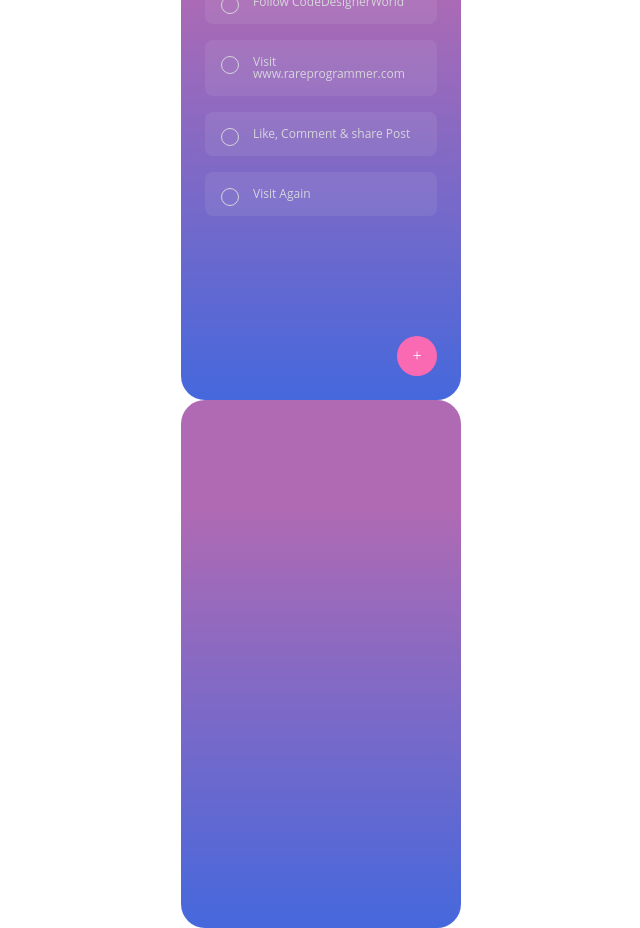
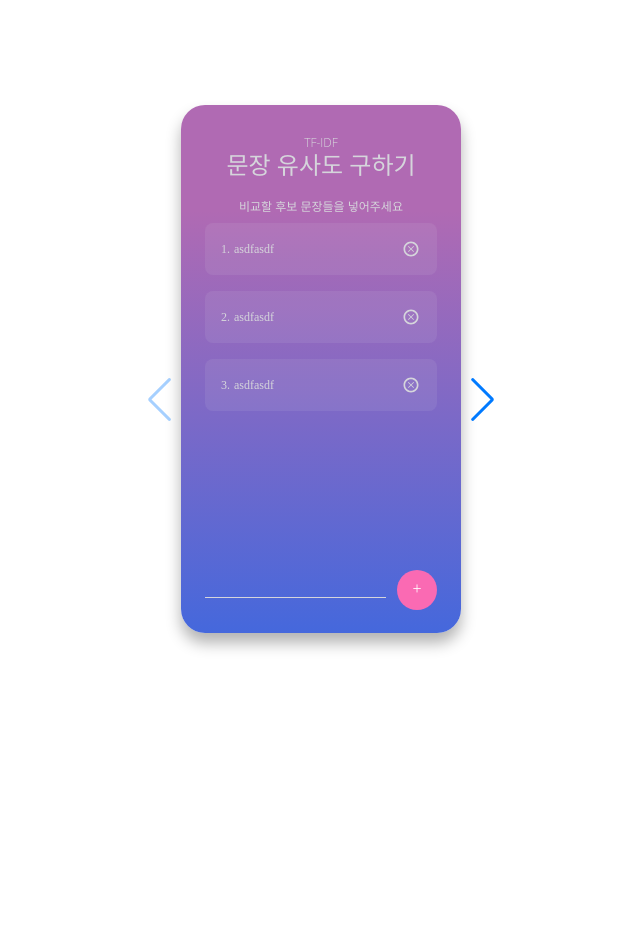
Before and after one commit to MIDUBANG/Korean-Sentence-Similarity-Client, a React (Create React App) app: page / in a window 1280 px wide. Shown: the whole page, without its empty margins (319-959 px from the left). After the commit the page ends 800 px from the top, so only its background shows below. Built offline with nearby package versions, Linux system fonts and the light colour scheme.

Commit message:
feat : 기능 구현 완료

```diff
--- a/package.json
+++ b/package.json
@@ -9,9 +9,11 @@
     "axios": "^1.1.3",
     "react": "^18.2.0",
     "react-dom": "^18.2.0",
+    "react-icons": "^4.6.0",
     "react-router-dom": "^6.4.3",
     "react-scripts": "5.0.1",
     "styled-components": "^5.3.6",
+    "swiper": "^8.4.4",
     "web-vitals": "^2.1.4"
   },
   "scripts": {
--- a/src/App.css
+++ b/src/App.css
@@ -1,12 +1,4 @@
 @charset "UTF-8";
-.flex-center,
-.add__item,
-.list__item-complete:before,
-body {
-  display: flex;
-  align-items: center;
-  justify-content: center;
-}
 
 :root {
   --bgColor: #ffffff;
@@ -17,6 +9,46 @@ body {
   --addBtnTextColor: #ffffff;
   --tickColor: #ffffff;
 }
+
+/*CONTAINERS*/
+body {
+  height: 100%;
+
+  background: var(--bgColor);
+
+  margin: 0;
+
+  display: flex;
+  align-items: center;
+  justify-content: center;
+}
+
+html {
+  height: 100%;
+}
+body {
+  position: relative;
+  width: 100%;
+  height: 100%;
+}
+
+.swiper {
+  height: 600px;
+  width: 350px;
+
+  display: flex;
+  justify-content: center;
+  align-items: center;
+}
+
+.swiper-button-prev {
+  transform: translate(-10px, 0px);
+}
+
+.swiper-button-next {
+  transform: translate(10px, 0px);
+}
+
 .flex-right,
 .add {
   display: flex;
@@ -24,14 +56,10 @@ body {
   justify-content: flex-end;
 }
 
-/*CONTAINERS*/
-body {
-  background: var(--bgColor);
-  height: 100vh;
-  margin: 0;
-}
+main {
+  margin-left: 35px;
+  margin-top: 10px;
 
-main {
   background: #07070e;
   background: linear-gradient(180deg, var(--gradient2) 20%, var(--gradient3));
   border-radius: 24px;
@@ -41,12 +69,31 @@ main {
   position: relative;
   z-index: 1;
   transition-duration: 0.5s;
-}
 
-main:hover {
   box-shadow: 0px 10px 15px rgba(0, 0, 0, 0.3);
   transition-duration: 0.5s;
   transform: translateY(-5px);
+}
+
+input {
+  background-color: transparent;
+  border: none;
+  color: #d5d5db;
+
+  border-bottom: 1px solid #d5d5db;
+
+  position: absolute;
+  left: 24px;
+  bottom: 35px;
+}
+
+input::placeholder {
+  color: #d5d5db;
+  font-style: italic;
+}
+
+input:focus {
+  outline: none;
 }
 
 /*TEXT*/
@@ -72,6 +119,10 @@ h2 {
   margin: 4px 0 24px;
 }
 
+.discription {
+  margin-bottom: 10px;
+}
+
 /*LIST*/
 .list {
   margin: 0;
@@ -84,67 +135,52 @@ h2 {
   font-size: 12px;
   list-style: none;
   margin: 0 0 16px;
-  padding: 16px 16px 16px 48px;
+  padding: 16px 16px 16px 16px;
   position: relative;
   cursor: pointer;
-}
-.list__item:before {
-  content: "";
-  border: 1px solid #d5d5db;
-  border-radius: 50%;
-  height: 16px;
-  width: 16px;
-  position: absolute;
-  top: 16px;
-  left: 16px;
-}
-.list__item:hover:before {
-  background: var(--tickColor);
-  transition-duration: 0.5s;
+
+  color: #d5d5db;
+
+  display: flex;
+
+  align-items: center;
 }
 
-.list__item-complete:before {
-  content: "✓";
-  background-color: var(--tickColor);
-  border: 1px solid #07070e;
-  border-radius: 0px 6px 10px 3px;
-  transition-duration: 0.4s;
-  color: black;
-  font-size: 12px;
+.num {
+  margin-right: 4px;
 }
+#delete {
+  height: 20px;
+  width: 20px;
 
-.list-nested {
-  font-size: 12px;
-  list-style: none;
-  margin: 4px 0;
-  padding: 0;
-}
-
-.list-nested__item:before {
-  content: "-";
-  padding: 0 4px;
+  margin-left: auto;
 }
 
 /*ADD*/
 .add {
-  padding: 8px 0 8px;
   position: absolute;
   right: 24px;
-  bottom: 16px;
-}
+  bottom: 23px;
 
-.add__item {
+  display: flex;
+  justify-content: center;
+  align-items: center;
+
   border-radius: 50%;
   background: var(--addButtonBg);
-  color: var(--addBtnTextColor);
   height: 40px;
   width: 40px;
   cursor: pointer;
   transition: height 0.3s ease, width 0.3s ease;
 }
-.add__item:hover {
-  height: 48px;
-  width: 48px;
+
+.add__item {
+  color: var(--addBtnTextColor);
+  height: 16px;
+  width: 16px;
+
+  text-align: center;
+  margin-bottom: 3px;
 }
 
 @media screen and (max-width: 695px) {
--- a/src/App.js
+++ b/src/App.js
@@ -1,17 +1,17 @@
-import React, { useState, useEffect } from "react";
-import axios from "axios";
-import styled from "styled-components";
+import React, { useState } from "react";
+import { BrowserRouter, Route, Routes, useNavigate } from "react-router-dom";
 import "./App.css";
 
+import StartPage from "./pages/StartPage";
+import ResultPage from "./pages/ResultPage";
+
 function App() {
-  const [contents, setContents] = useState([]);
-  const [new_, setNew] = useState([]);
+  const navigate = useNavigate();
 
-  const PostNlp = (contents, new_) => {
-    const data = {
-      contents: contents,
-      text: new_,
-    };
+  const [result, setResult] = useState({});
+
+  const ReqeustNlp = () => {
+    const data = JSON.parse(window.localStorage.getItem("data"));
 
     fetch("http://127.0.0.1:5000/api/nlp", {
       method: "POST",
@@ -22,35 +22,18 @@ function App() {
     })
       .then((response) => response.json())
       .then((data) => {
-        console.log(data);
+        console.log("분석 결과", data);
+        setResult(data);
+        navigate("/result");
       });
   };
 
   return (
-    <div>
-      <main>
-        <h1>TF-IDF</h1>
-        <h2>문장 유사도 구하기</h2>
-        <h1>비교할 후보 문장들을 넣어주세요</h1>
-        <ul class="list">
-          <li class="list__item">Follow CodeDesignerWorld</li>
-          <li class="list__item">Visit www.rareprogrammer.com</li>
-          <li class="list__item">Like, Comment & share Post</li>
-          <li class="list__item">Visit Again</li>
-        </ul>
-
-        <div class="add">
-          <div class="add__item">+</div>
-        </div>
-      </main>
-
-      <main></main>
-    </div>
+    <Routes>
+      <Route path="/" element={<StartPage ReqeustNlp={ReqeustNlp} />} />
+      <Route path="/result" element={<ResultPage result={result} />} />
+    </Routes>
   );
 }
 
 export default App;
-
-const BackGround = styled.div`
-  background-color: gray;
-`;
--- a/src/index.js
+++ b/src/index.js
@@ -1,11 +1,16 @@
 import React from "react";
 import ReactDOM from "react-dom/client";
+
+import { BrowserRouter } from "react-router-dom";
+
 import "./index.css";
 import App from "./App";
 
 const root = ReactDOM.createRoot(document.getElementById("root"));
 root.render(
   <React.StrictMode>
-    <App />
+    <BrowserRouter>
+      <App />
+    </BrowserRouter>
   </React.StrictMode>
 );
--- /dev/null
+++ b/src/pages/ResultPage.js
@@ -0,0 +1,8 @@
+import React from "react";
+
+const ResultPage = ({ result }) => {
+  console.log("결과임!", result);
+  return <div>{result[1000].content}</div>;
+};
+
+export default ResultPage;
--- /dev/null
+++ b/src/pages/StartPage.js
@@ -0,0 +1,119 @@
+import React, { useState, useEffect, useRef } from "react";
+import "../App.css";
+import { TiDeleteOutline, TiArrowForwardOutline } from "react-icons/ti";
+
+import { Swiper, SwiperSlide } from "swiper/react"; // basic
+import SwiperCore, { Navigation, Pagination } from "swiper";
+import "swiper/css"; //basic
+import "swiper/css/navigation";
+import "swiper/css/pagination";
+
+const StartPage = ({ setRequest, ReqeustNlp, request }) => {
+  const [contents, setContents] = useState([
+    { id: 1, text: "asdfasdf" },
+    { id: 2, text: "asdfasdf" },
+    { id: 3, text: "asdfasdf" },
+  ]);
+  const [newContent, setNewContent] = useState("");
+
+  const nextId = useRef(4);
+
+  const AddContent = () => {
+    if (newContent !== "") {
+      const text = {
+        id: nextId.current,
+        text: newContent,
+      };
+
+      setContents([...contents, text]);
+
+      setNewContent("");
+      nextId.current++;
+    }
+  };
+
+  const Delete = (id) => {
+    console.log("지우려는 id", id);
+    setContents(contents.filter((con) => con.id !== id));
+  };
+
+  const [target, setTarget] = useState("비교할 대상 문장");
+
+  // 요청
+  const Request = () => {
+    const data = {
+      contents: contents.map((c) => {
+        return c.text;
+      }),
+      text: target,
+    };
+
+    window.localStorage.setItem("data", JSON.stringify(data));
+
+    // setRequest(() => ({
+    //   ...request,
+    //   contents: contents.map((c) => {
+    //     return c.text;
+    //   }),
+    //   text: target,
+    // }));
+
+    ReqeustNlp();
+  };
+
+  SwiperCore.use([Navigation, Pagination]);
+
+  return (
+    <Swiper slidesPerView={1} scrollbar={{ draggable: true }} navigation>
+      <SwiperSlide>
+        <main>
+          <h1>TF-IDF</h1>
+          <h2>문장 유사도 구하기</h2>
+          <h1 className="discription">비교할 후보 문장들을 넣어주세요</h1>
+          <div className="list">
+            {contents.map((con, index) => {
+              return (
+                <div onClick={() => Delete(con.id)} className="list__item">
+                  <p className="num">{index + 1}. </p>
+                  <p>{con.text}</p>
+                  <TiDeleteOutline id="delete" />
+                </div>
+              );
+            })}
+          </div>
+
+          <input
+            value={newContent}
+            onChange={(e) => setNewContent(e.target.value)}
+          />
+
+          <div className="add">
+            <div className="add__item" onClick={AddContent}>
+              +
+            </div>
+          </div>
+        </main>
+      </SwiperSlide>
+      <SwiperSlide>
+        <main>
+          <h1>TF-IDF</h1>
+          <h2>문장 유사도 구하기</h2>
+          <h1 className="discription">타겟 문장을 넣어주세요</h1>
+          <ul className="list">
+            <li className="list__item">{target}</li>
+          </ul>
+
+          <input value={target} onChange={(e) => setTarget(e.target.value)} />
+
+          <div className="add">
+            <div className="add__item go" onClick={() => Request()}>
+              <TiArrowForwardOutline id="go" />
+            </div>
+          </div>
+        </main>
+      </SwiperSlide>
+    </Swiper>
+  );
+};
+
+export default StartPage;
```
Also changed, not shown: src/App1.js (added, +129 -0 lines), src/components/Contents.js (added, +24 -0 lines), src/components/Target.js (added, +16 -0 lines), src/main.css (added), src/style/main.css (added), src/style/reset.css (added), 1 other file (tests, documents, lock files or other folders).
